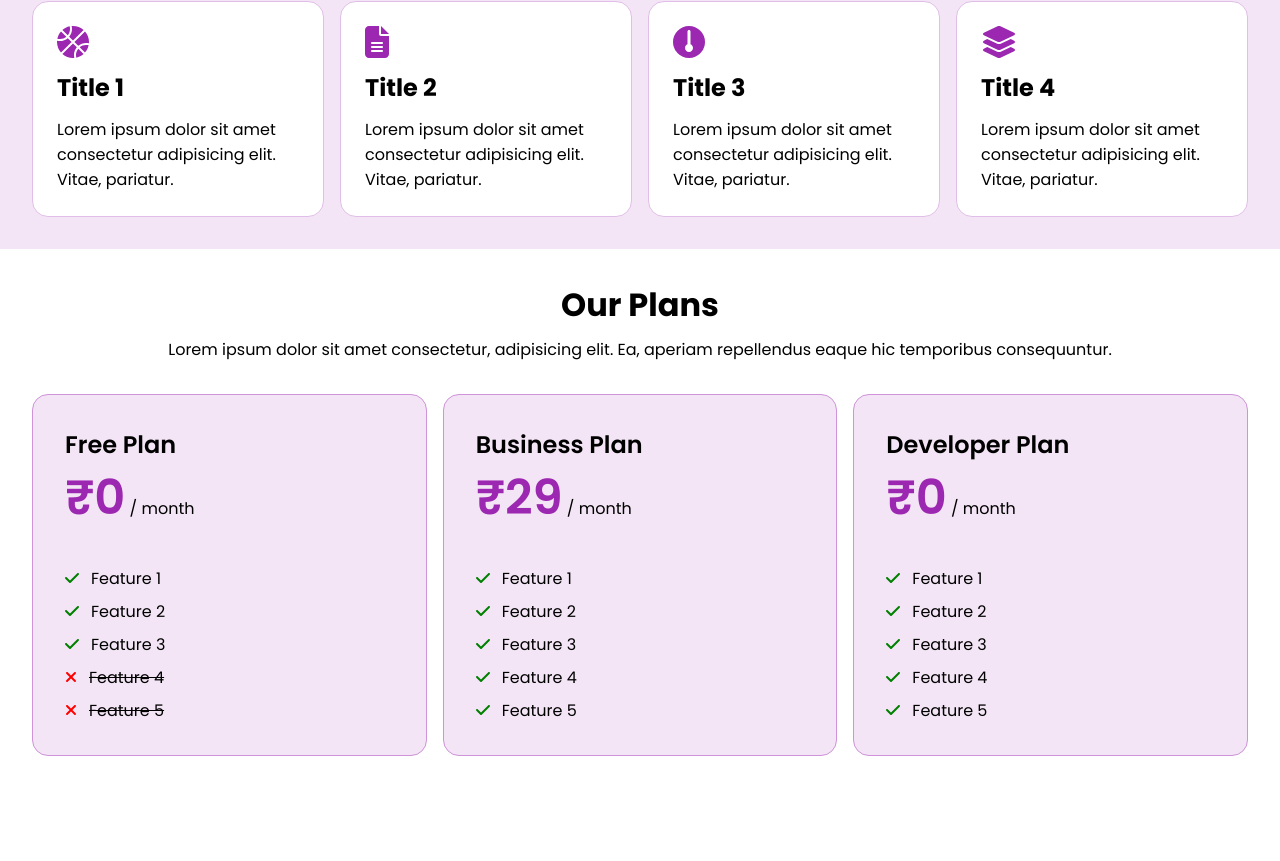
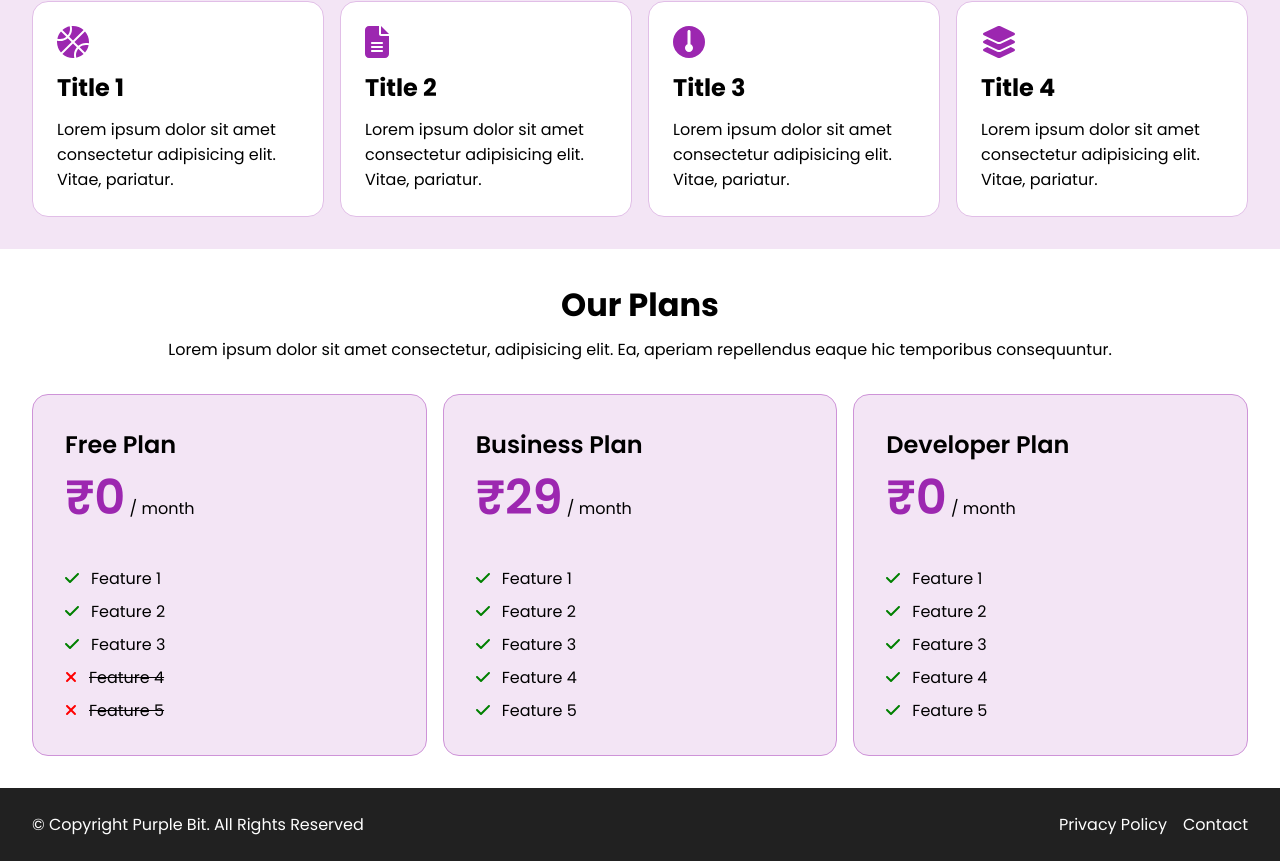
Before and after one commit to manikant-codes/react-course-files-final, a React (Create React App) app: page / in a window 1280 px wide. Shown: the part 1732-2593 px from the top of the page. Before the commit the page ends 2520 px from the top, so only its background shows below. Built offline with nearby package versions, Linux system fonts and the light colour scheme; a web font is replaced by a local one.

Commit message:
"Add key props to mapped components, update Home page with new components and Footer, and add media query for navbar responsiveness"

```diff
--- /dev/null
+++ b/src/components/home/Footer.jsx
@@ -0,0 +1,22 @@
+import React from "react";
+import styles from "../../styles/home/footer.module.css";
+
+function Footer() {
+  console.log("styles", styles);
+  return (
+    <div className={styles.footer}>
+      <p>© Copyright Purple Bit. All Rights Reserved</p>
+
+      <ul className={styles.list}>
+        <li>
+          <a href="#">Privacy Policy</a>
+        </li>
+        <li>
+          <a href="#">Contact</a>
+        </li>
+      </ul>
+    </div>
+  );
+}
+
+export default Footer;
--- a/src/components/home/Hero.jsx
+++ b/src/components/home/Hero.jsx
@@ -4,6 +4,11 @@ import { FontAwesomeIcon } from "@fortawesome/react-fontawesome";
 import { faArrowRight } from "@fortawesome/free-solid-svg-icons";
 
 function Hero() {
+  function handleClick(msg, e) {
+    console.log(e);
+    alert(msg);
+  }
+
   return (
     <div className={styles.heroContainer}>
       <div className={styles.heroImageContainer}>
@@ -18,7 +23,12 @@ function Hero() {
           changing digital landscape 🌐. Let us unlock your business's full
           potential with customized tech solutions 💡.
         </p>
-        <button className={styles.heroBtn}>
+        <button
+          className={styles.heroBtn}
+          onClick={function (e) {
+            handleClick("Message", e);
+          }}
+        >
           Know More <FontAwesomeIcon icon={faArrowRight} />
         </button>
       </div>
--- a/src/components/home/clientsRow/ClientsRow.jsx
+++ b/src/components/home/clientsRow/ClientsRow.jsx
@@ -16,7 +16,7 @@ function ClientsRow() {
   return (
     <div className={styles.clientsRowContainer}>
       {logos.map(function (value, index, array) {
-        return <ClientLogo src={value.src} alt={value.alt} />;
+        return <ClientLogo key={index} src={value.src} alt={value.alt} />;
       })}
     </div>
   );
--- a/src/components/home/infoRow/Info.jsx
+++ b/src/components/home/infoRow/Info.jsx
@@ -5,6 +5,7 @@ function Info(props) {
     <div className="infoRowContainerInfo">
       <h2 style={{ color: "#4a148c", fontSize: "2rem" }}>{props.title}</h2>
       <p>{props.desc}</p>
+      <button style={{ width: "fit-content" }}>Know More</button>
     </div>
   );
 }
--- a/src/components/home/pricingRow/PricingCard.jsx
+++ b/src/components/home/pricingRow/PricingCard.jsx
@@ -20,6 +20,7 @@ function PricingCard(props) {
                 textDecoration:
                   value.isIncluded === false ? "line-through" : "none",
               }}
+              key={index}
             >
               <FontAwesomeIcon
                 icon={value.isIncluded === false ? faClose : faCheck}
--- a/src/components/home/pricingRow/PricingRow.jsx
+++ b/src/components/home/pricingRow/PricingRow.jsx
@@ -6,9 +6,9 @@ import { plans } from "../../../data/home";
 
 function PricingRow() {
   //   const arr = [
-  //     <PricingCard princing={plans[0]} />,
-  //     <PricingCard princing={plans[1]} />,
-  //     <PricingCard princing={plans[2]} />,
+  //     <PricingCard key={0} princing={plans[0]} />,
+  //     <PricingCard key={1} princing={plans[1]} />,
+  //     <PricingCard key={2} princing={plans[2]} />,
   //   ];
 
   return (
@@ -19,7 +19,7 @@ function PricingRow() {
       />
       <div className={styles.containerInner}>
         {plans.map(function (value, index, array) {
-          return <PricingCard pricing={value} />;
+          return <PricingCard key={index} pricing={value} />;
         })}
       </div>
     </div>
--- a/src/pages/Home.jsx
+++ b/src/pages/Home.jsx
@@ -1,12 +1,11 @@
 import React from "react";
+import Hero from "../components/home/Hero";
 import Navbar from "../components/home/Navbar";
-import Hero from "../components/home/Hero";
+import ClientsRow from "../components/home/clientsRow/ClientsRow";
+import InfoRow from "../components/home/infoRow/InfoRow";
+import PricingRow from "../components/home/pricingRow/PricingRow";
 import ServicesRow from "../components/home/servicesRow/ServicesRow";
-import InfoRow from "../components/home/infoRow/InfoRow";
-import ConditionalRendering from "../components/demo/ConditionalRendering";
-import Modules, { num, name } from "../components/demo/Modules";
-import ClientsRow from "../components/home/clientsRow/ClientsRow";
-import PricingRow from "../components/home/pricingRow/PricingRow";
+import Footer from "../components/home/Footer";
 
 function Home() {
   return (
@@ -41,6 +40,7 @@ function Home() {
       />
       <ServicesRow />
       <PricingRow />
+      <Footer />
     </div>
   );
 }
--- /dev/null
+++ b/src/styles/home/footer.module.css
@@ -0,0 +1,30 @@
+.footer {
+  display: flex;
+  align-items: center;
+  justify-content: space-between;
+  padding: 24px 32px;
+  background-color: #212121;
+  color: white;
+}
+
+.list {
+  list-style-type: none;
+  display: flex;
+  gap: 16px;
+}
+
+.list li a {
+  color: white;
+  text-decoration: none;
+}
+
+.list li a:hover {
+  text-decoration: underline;
+}
+
+@media screen and (max-width: 600px) {
+  .footer {
+    flex-direction: column;
+    gap: 8px;
+  }
+}
--- a/src/styles/home/navbar.css
+++ b/src/styles/home/navbar.css
@@ -33,3 +33,9 @@
 .links li a:hover {
   text-decoration: underline;
 }
+
+@media screen and (max-width: 600px) {
+  .links {
+    display: none;
+  }
+}
```
